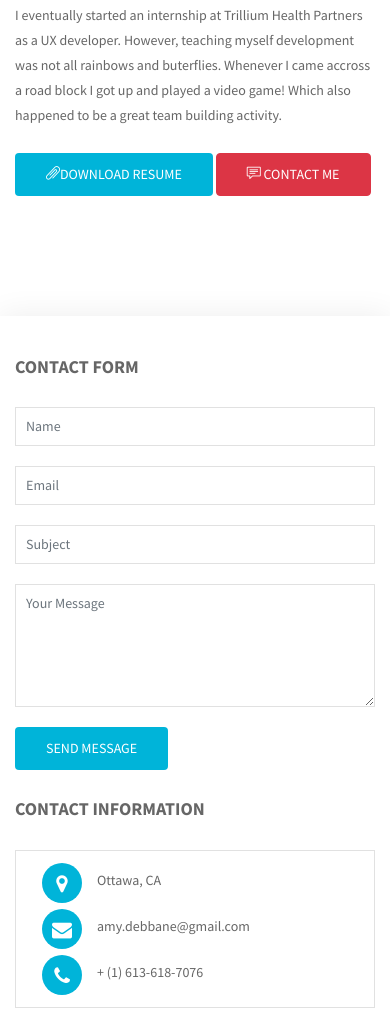
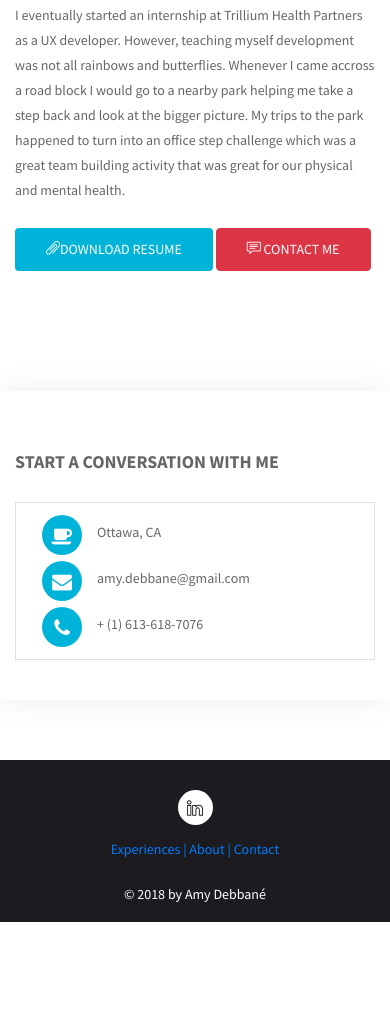
Before and after one commit to amydebbaneportfolio/amydebbaneportfolio.github.io, a plain HTML site: page index.html in a window 390 px wide. Shown: the part 2757-3768 px from the top of the page. After the commit the page ends 3679 px from the top, so only its background shows below. Drawn offline with Linux system fonts and the light colour scheme; files whose address does not match are found by name.

Commit message:
edited about, contact, and responsive layout

```diff
--- a/index.html
+++ b/index.html
@@ -83,7 +83,7 @@
         <div class="overlay"></div>
         <div class="container">
           <div class="row">
-            <div class="col-md-12 col-sm-12 text-center">
+            <div class="col-md-12 col-sm-4 text-center">
               <div class="contents">
                 <br>
                 <h2 class="head-title wow fadeInUp" data-wow-delay="0.4s">Amy Debbané</h2>
@@ -147,7 +147,7 @@
       <div class="container">
         <div class="row">
           <!-- Services item -->
-          <div class="col-md-4 col-lg-3 col-xs-12">
+          <div class="col-md-4 col-lg-4 col-xs-4">
             <div class="services-item wow fadeInDown" data-wow-delay="0.3s">
               <div class="icon">
                 <i class="icon-grid"></i>
@@ -160,7 +160,7 @@
             </div>
           </div>
           <!-- Experience item -->
-          <div class="col-md-4 col-lg-3 col-xs-12">
+          <div class="col-md-4 col-lg-4 col-xs-4">
             <div class="services-item wow fadeInDown" data-wow-delay="0.6s">
               <div class="icon">
                 <i class="icon-grid"></i>
@@ -173,7 +173,7 @@
             </div>
           </div>
           <!-- Services item -->
-          <div class="col-md-4 col-lg-3 col-xs-12">
+          <div class="col-md-4 col-lg-4 col-xs-4">
             <div class="services-item wow fadeInDown" data-wow-delay="1.2s">
               <div class="icon">
                 <img src="assets/img/icona.jpg">
@@ -205,25 +205,19 @@
             <div class="wow fadeInRight" data-wow-delay="0.3s">
               <h3>My Journey</h3>
               <br>
-
               <p>Driven by curiosity, I decided to go to a hackathon (where large groups students pull all-nighters and create fun projects) and see what all the hype was about! At Hack the North 2016, I  fell in love with bringing my designs to life through code. I am fascinated by how people think, behave and work, and how technology impacts our daily lives.</p>
-
               <br>
-
               <p> Since I enjoyed it so much my goal was to eventually get an internship as a developer where I could still practice UX skills.</p>
-
               <br>
-
-              <p>I eventually started an internship at Trillium Health Partners as a UX developer. However, teaching myself development was not all rainbows and buterflies. Whenever I came accross a road block I got up and played a video game! Which also happened to be a great team building activity.</p>
-
-              <br>
-
-
-              <a href="#" class="btn btn-common"><i class="icon-paper-clip"></i>Download Resume</a>
-              <a href="#contact" class="btn btn-danger"><i class="icon-speech"></i> Contact Me</a>
             </div>
           </div>
         </div>
+          <div class="wow fadeInRight" data-wow-delay="0.3s">
+            <p>I eventually started an internship at Trillium Health Partners as a UX developer. However, teaching myself development was not all rainbows and butterflies. Whenever I came accross a road block I would go to a nearby park helping me take a step back and look at the bigger picture. My trips to the park happened to turn into an office step challenge which was a great team building activity that was great for our physical and mental health.</p>
+            <br>
+            <a href="#contact" class="btn btn-common"><i class="icon-paper-clip"></i>Download Resume</a>
+            <a href="#contact" class="btn btn-danger"><i class="icon-speech"></i> Contact Me</a>
+          </div>
       </div>
     </section>
     <!-- About Section End -->
@@ -233,52 +227,13 @@
    <div class="contact-form">
       <div class="container">
          <div class="row contact-form-area wow fadeInUp">
-            <div class="col-md-6 col-lg-6 col-sm-12">
-               <div class="contact-block">
-                  <h2>Contact Form</h2>
-                  <form id="contactForm" novalidate="true">
-                     <div class="row">
-                        <div class="col-md-6">
-                           <div class="form-group">
-                              <input type="text" class="form-control" id="name" name="name" placeholder="Name" required="" data-error="Please enter your name">
-                              <div class="help-block with-errors"></div>
-                           </div>
-                        </div>
-                        <div class="col-md-6">
-                           <div class="form-group">
-                              <input type="text" placeholder="Email" id="email" class="form-control" name="email" required="" data-error="Please enter your email">
-                              <div class="help-block with-errors"></div>
-                           </div>
-                        </div>
-                        <div class="col-md-12">
-                           <div class="form-group">
-                              <input type="text" placeholder="Subject" id="msg_subject" class="form-control" required="" data-error="Please enter your subject">
-                              <div class="help-block with-errors"></div>
-                           </div>
-                        </div>
-                        <div class="col-md-12">
-                           <div class="form-group">
-                              <textarea class="form-control" id="message" placeholder="Your Message" rows="5" data-error="Write your message" required=""></textarea>
-                              <div class="help-block with-errors"></div>
-                           </div>
-                           <div class="submit-button">
-
-                              <button href="" class="btn btn-common disabled" onclick="confirmSent()" id="submit" type="submit" style="pointer-events: all; cursor: pointer;">Send Message</button> <script type="text/javascript"> function confirmSent(){alert("Hi [name], I look forward to continuing the conversation with you")} </script>
-                              <div id="msgSubmit" class="h3 text-center hidden"></div>
-                              <div class="clearfix"></div>
-                           </div>
-                        </div>
-                     </div>
-                  </form>
-               </div>
-            </div>
-            <div class="col-md-6 col-lg-6 col-sm-12">
+            <div class="col-md-12 col-lg-12 col-sm-12">
                <div class="footer-right-area wow fadeIn">
-                  <h2>Contact Information</h2>
+                  <h2>Start a Conversation with Me</h2>
                   <div class="footer-right-contact">
                      <div class="single-contact">
                         <div class="contact-icon">
-                           <i class="fa fa-map-marker"></i>
+                           <i class="fa fa-coffee"></i>
                         </div>
                         <p>Ottawa, CA</p>
                      </div>
@@ -292,7 +247,7 @@
                         <div class="contact-icon">
                            <i class="fa fa-phone"></i>
                         </div>
-                        <p><a href="#">+ (1) 613-618-7076</a></p>
+                        <p><a href="tel:1-613-618-7076">+ (1) 613-618-7076</a></p>
                      </div>
                   </div>
                </div>
@@ -315,6 +270,12 @@
                   <a class="instagram" href="https://ca.linkedin.com/in/amydebbane"><i class="icon-social-linkedin"></i></a>
                 </li>
               </ul>
+              <div class="footer-text text-center">
+                <a href="index.html#services">Experiences |</a>
+                <a href="index.html#about"> About |</a>
+                <a href="index.html#contact"> Contact</a>
+
+              </div>
               <p>© 2018 by Amy Debbané</p>
             </div>
           </div>
```
Also changed, not shown: ExperienceTHP.html (+1 -1 lines).
